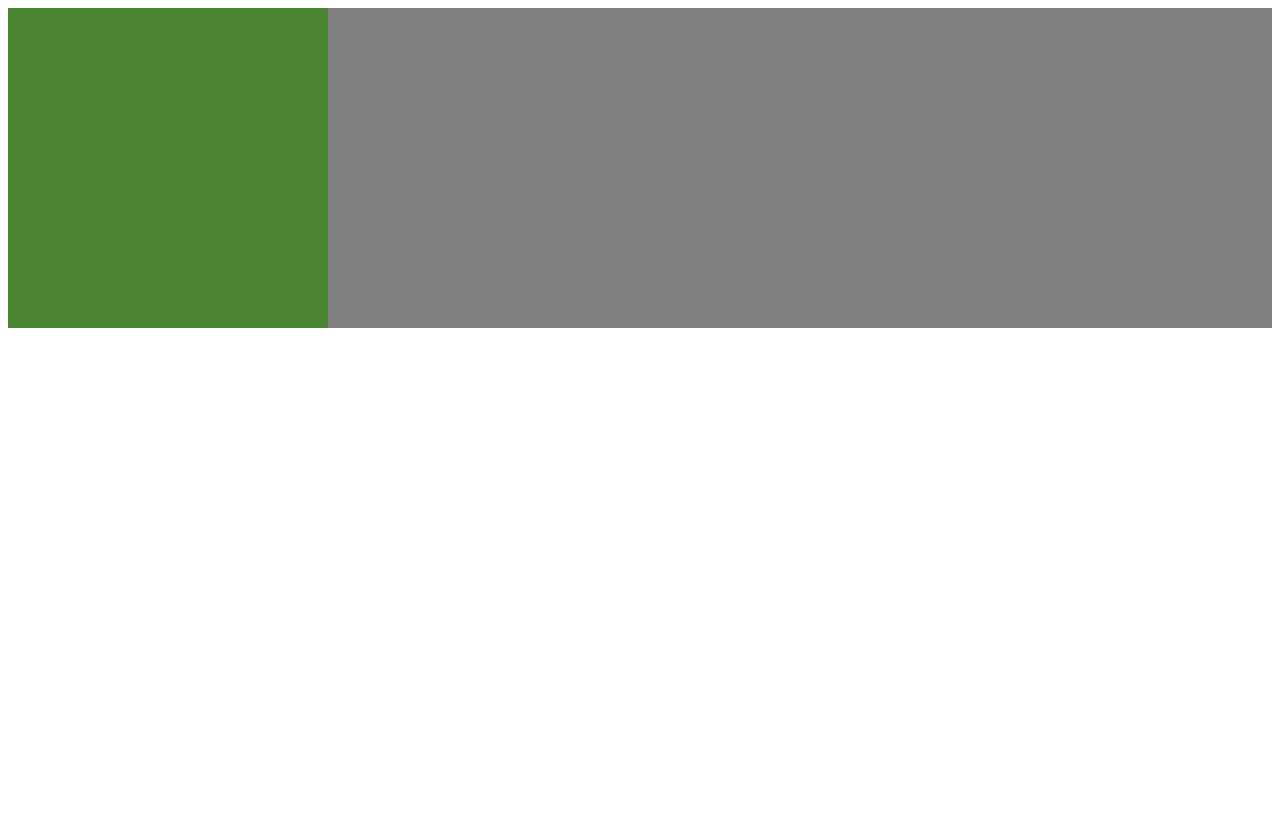
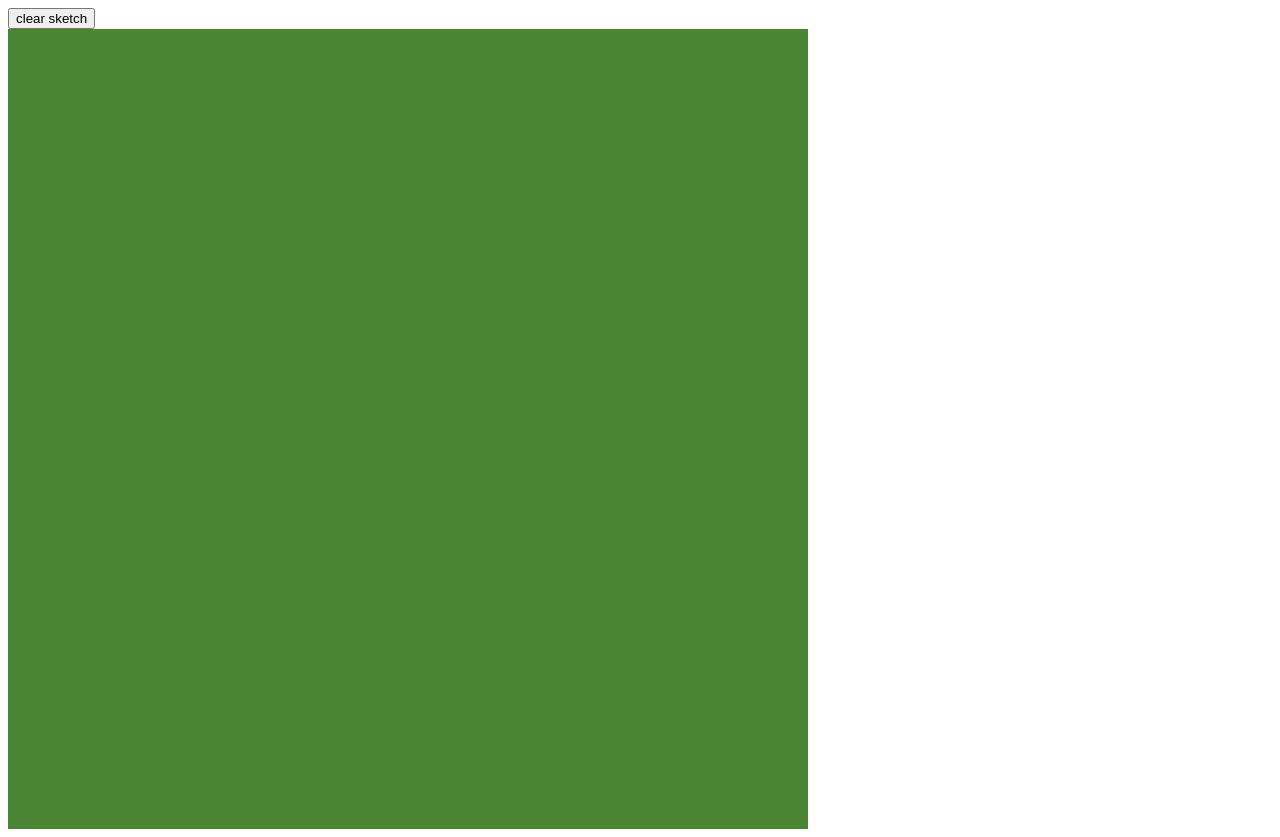
Before and after one commit to Omarmasri-91/etch-a-sketch, a plain HTML site: page index.html in a window 1280 px wide. Before the commit the page ends 800 px from the top, so only its background shows below. Drawn offline with Linux system fonts and the light colour scheme.

Commit message:
Add clear and resize button

```diff
--- a/index.html
+++ b/index.html
@@ -6,6 +6,7 @@
         <link href="style.css" rel="stylesheet">
     </head>
     <body>
+        <button id="clearbtn">clear sketch</button>
         <div id="container">
 
         </div>
--- a/script.js
+++ b/script.js
@@ -1,17 +1,40 @@
 let container=document.querySelector("#container");
+let side=16;
 
+createGrid(side);
 
-for (i=1; i<=256; i++) {
+function createGrid(side){
+    container.style.cssText=`grid-template-columns: repeat(${side}, 1fr); grid-template-rows: repeat(${side}, 1fr);`;
+    for (i=1; i<=(side*side); i++) {
     let square=document.createElement("div");
     square.classList.add("squareoff");
     square.setAttribute("id", i);
     container.appendChild(square);
+    }
+    hoverColor();
 }
 
-let squareon=container.querySelectorAll("div");
-squareon.forEach((div) =>{
-    div.addEventListener("mouseenter", (e)=>{
+function clearFun() {
+    let squareon=container.querySelectorAll("div");
+    squareon.forEach((div) =>{
+    //div.classList.remove("squareon");
+    console.clear();
+    container.removeChild(div);
+    });
+    let sideinit=prompt("Enter number of squares in each row or coloumn");
+    side=Math.round(sideinit);
+    createGrid(side);
+    return squareon;
+};
+
+function hoverColor(){
+    let squareon=container.querySelectorAll("div");
+    squareon.forEach((div) =>{
+        div.addEventListener("mouseover", (e)=>{
         console.log(e.target.id);
         div.classList.add("squareon");
+        });
     });
-});
+}
+let clearbtn=document.querySelector("#clearbtn");
+clearbtn.addEventListener("click", clearFun);
--- a/style.css
+++ b/style.css
@@ -1,20 +1,21 @@
 #container {
     background: gray;
+    width: 800px;
+    height: 800px;
     display: grid;
-    grid-template-columns: repeat(16, 20px);
-    grid-template-rows: repeat(16, 20px);
+    grid-template-columns: repeat(16, 1fr);
+    grid-template-rows: repeat(16, 1fr);
 
 }
 
 .squareoff {
-    height: 20px;
-    width: 20px;
+    height: 100%;
+    width: 100%;
     background: rgb(75, 133, 52);
 }
 
 
 .squareon {
-    height: 20px;
-    width: 20px;
     background: pink;
+
 }
```
